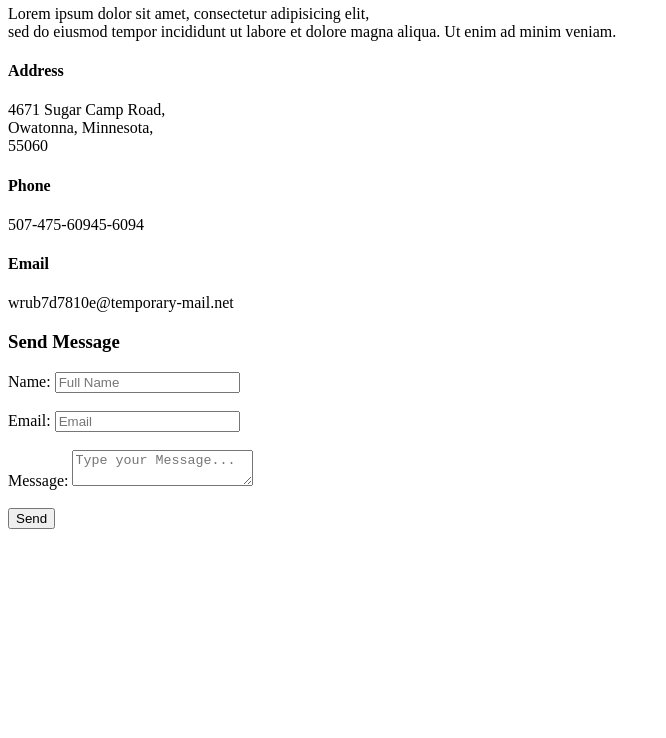
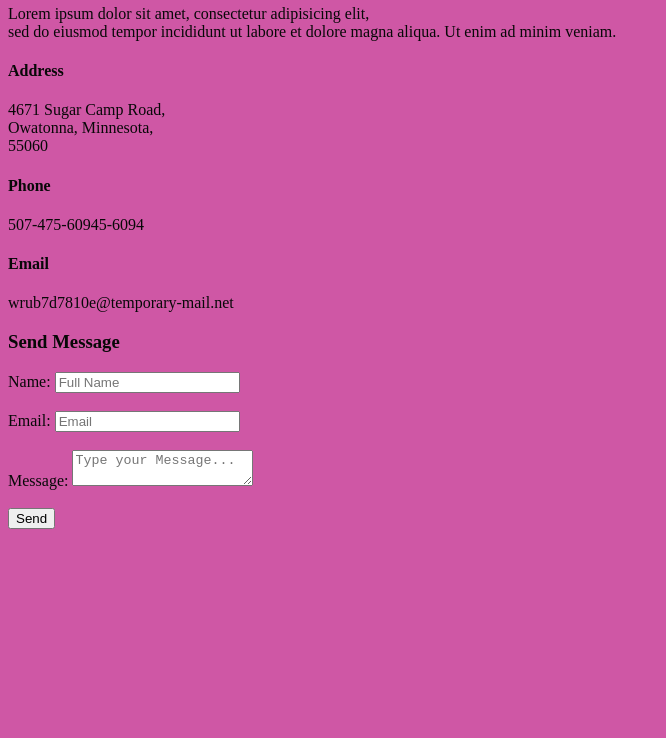
Before and after one commit to Kartiki23/Travel, a plain HTML site: page contact.html in a window 1280 px wide. Shown: the part 62-800 px from the top of the page, without its empty margins (0-666 px from the left). Drawn offline with Linux system fonts and the light colour scheme.

Commit message:
Update contact.html

```diff
--- a/contact.html
+++ b/contact.html
@@ -2,6 +2,14 @@
 <html>
 <head>
     <title>Contact Us</title>
+    <style>
+        body
+    {
+        background-color: #cf57a5;
+      color: #080808;
+    }
+
+    </style>
 </head>
 <body>
     <h2>Contact Us</h2>
```
